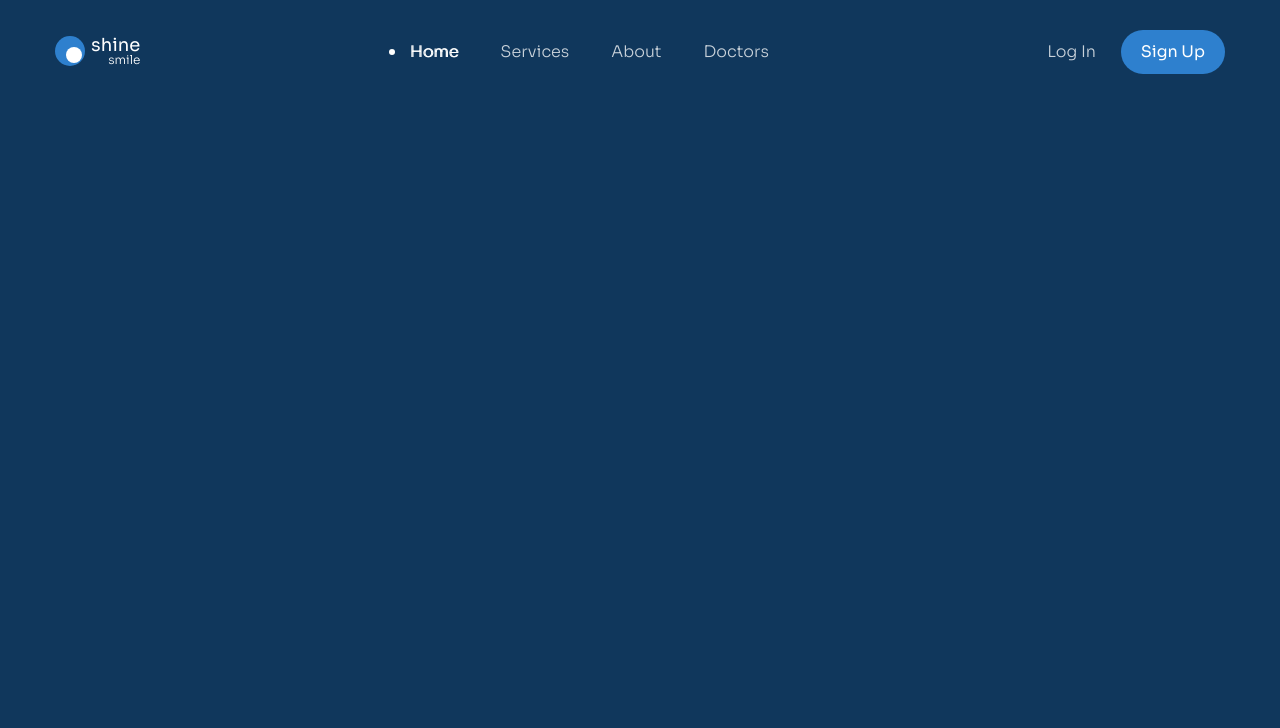
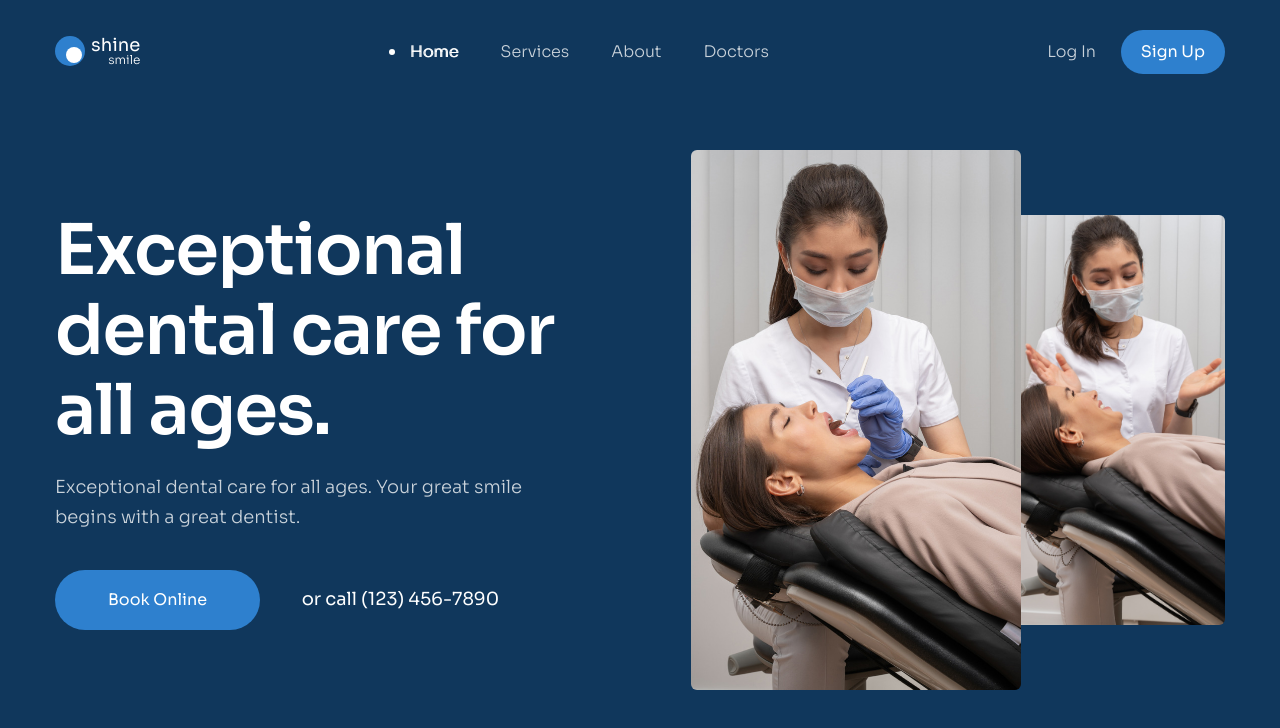
Before and after one commit to NGOLOC37/f8-project-03, a plain HTML site: page index.html in a window 1280 px wide. Drawn offline with Linux system fonts and the light colour scheme.

Commit message:
add hero

```diff
--- a/assets/css/styles.css
+++ b/assets/css/styles.css
@@ -140,3 +140,66 @@ a {
     --height: 44px;
     min-width: 104px;
 }
+
+/* Hero */
+.hero {
+    display: flex;
+    justify-content: space-between;
+    align-items: center;
+    margin-top: 76px;
+}
+
+.hero__content {
+    width: 44%;
+}
+
+.hero__heading {
+    color: #fff;
+    font-size: 7rem;
+    font-weight: 600;
+    line-height: 8rem;
+    letter-spacing: -0.14rem;
+}
+
+.hero__desc {
+    margin-top: 22px;
+    color: #c9d2da;
+    font-size: 1.8rem;
+    font-weight: 300;
+    line-height: 3rem;
+}
+
+.hero__row {
+    margin-top: 38px;
+}
+
+.hero__phone {
+    margin-left: 38px;
+    color: #fff;
+    font-size: 1.8rem;
+    line-height: 3rem; /* 166.667% */
+}
+
+.hero-images {
+    display: flex;
+    align-items: center;
+}
+
+.hero__img {
+    border-radius: 0.6rem;
+    width: 33rem;
+    height: 54rem;
+    object-fit: cover;
+}
+
+.hero__img:first-child {
+    position: relative;
+    margin-right: -6px;
+}
+
+.hero__img:last-child {
+    width: 21rem;
+    height: 41rem;
+    object-fit: cover;
+    border-radius: 0rem 0.6rem 0.6rem 0rem;
+}
--- a/index.html
+++ b/index.html
@@ -100,6 +100,7 @@
     <body>
         <header class="header">
             <div class="container">
+                <!-- Header Top -->
                 <div class="header-top">
                     <!-- Logo -->
                     <a href="#!">
@@ -142,6 +143,37 @@
                         <a href="" class="btn action__signup">Sign Up</a>
                     </div>
                 </div>
+
+                <!-- Hero -->
+                <div class="hero">
+                    <div class="hero__content">
+                        <h1 class="hero__heading">
+                            Exceptional dental care for all ages.
+                        </h1>
+                        <p class="hero__desc">
+                            Exceptional dental care for all ages. Your great
+                            smile begins with a great dentist.
+                        </p>
+                        <div class="hero__row">
+                            <a href="#!" class="btn">Book Online</a>
+                            <span class="hero__phone"
+                                >or call (123) 456-7890</span
+                            >
+                        </div>
+                    </div>
+                    <div class="hero-images">
+                        <img
+                            src="./assets/img/hero-image-1.png"
+                            alt=""
+                            class="hero__img"
+                        />
+                        <img
+                            src="./assets/img/hero-image-2.png"
+                            alt=""
+                            class="hero__img"
+                        />
+                    </div>
+                </div>
             </div>
         </header>
     </body>
```
Also changed, not shown: assets/img/hero-image-1.png (added), assets/img/hero-image-2.png (added).
